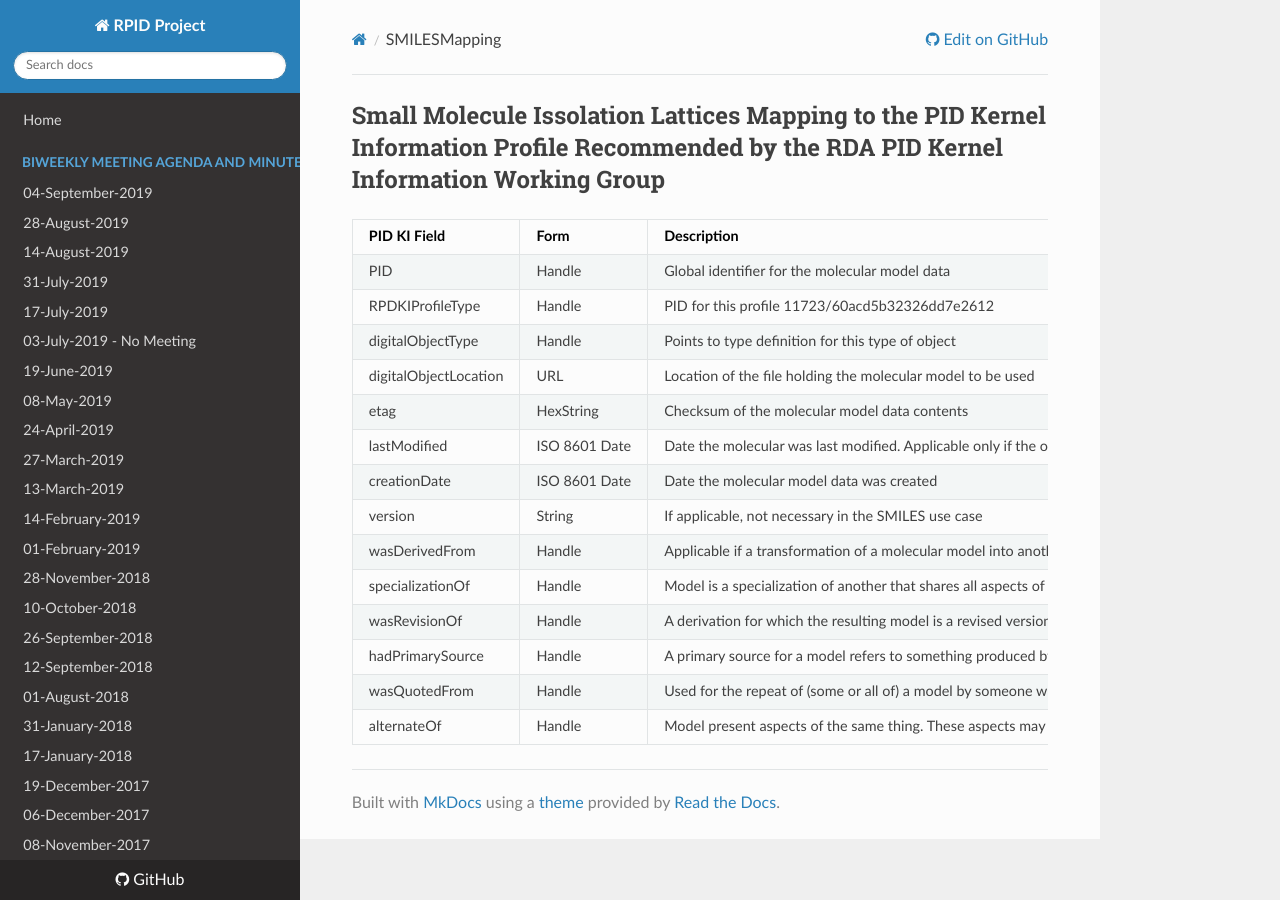
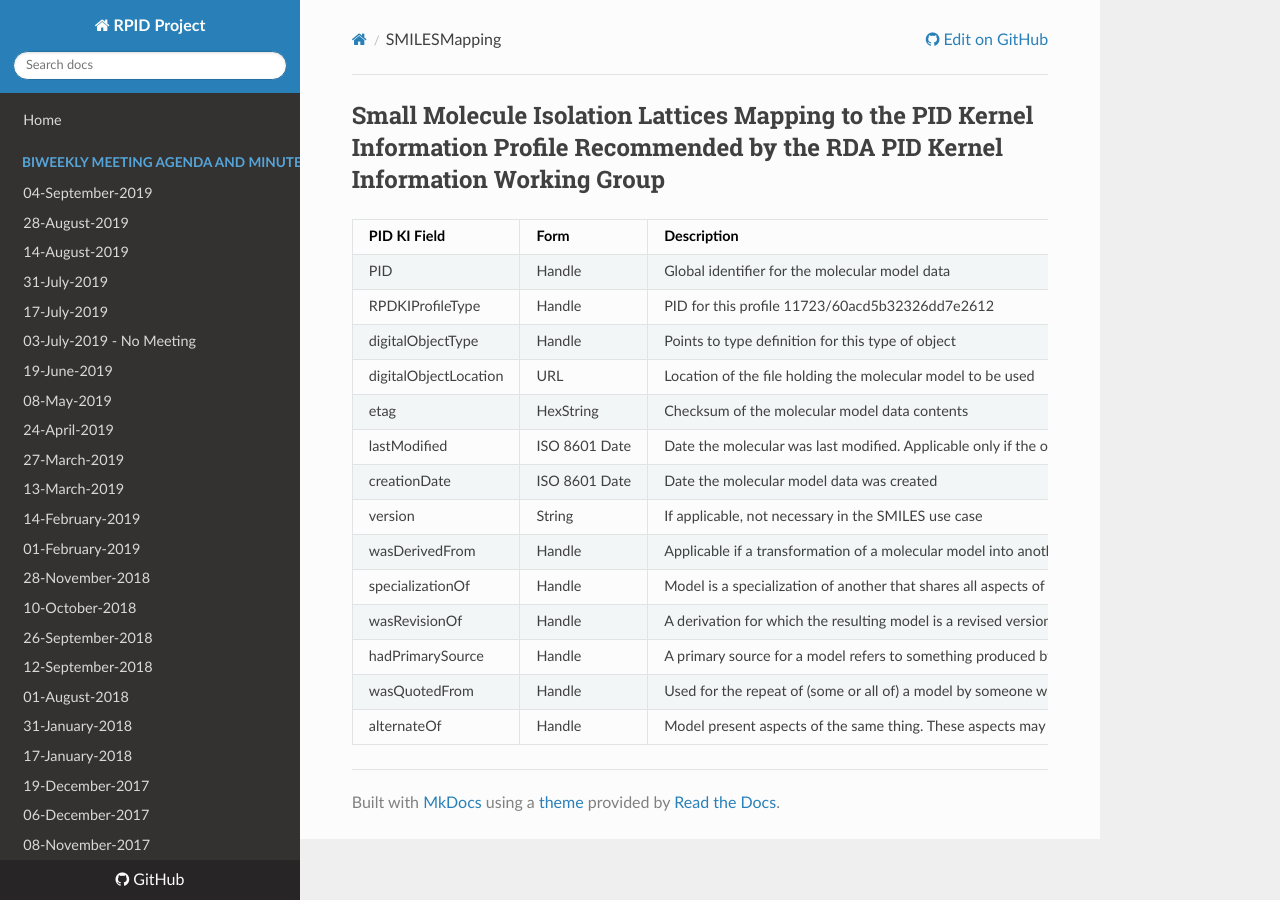
Before and after one commit to rpidproject/rpid, an MkDocs documentation site: the page built from docs/SMILESMapping.md, in a window 1280 px wide. Built offline with MkDocs 1.6.1, drawn with Linux system fonts in a browser that asks for light colours; nearby versions of some CDN libraries; old or Windows-style settings are respelled for this version of MkDocs.

Commit message:
Update SMILESMapping.md

```diff
--- a/docs/SMILESMapping.md
+++ b/docs/SMILESMapping.md
@@ -1,4 +1,4 @@
-## Small Molecule Issolation Lattices Mapping to the PID Kernel Information Profile Recommended by the RDA PID Kernel Information Working Group
+## Small Molecule Isolation Lattices Mapping to the PID Kernel Information Profile Recommended by the RDA PID Kernel Information Working Group
 
 | PID KI Field | Form | Description |
 |--------------|------|-------------|
```
